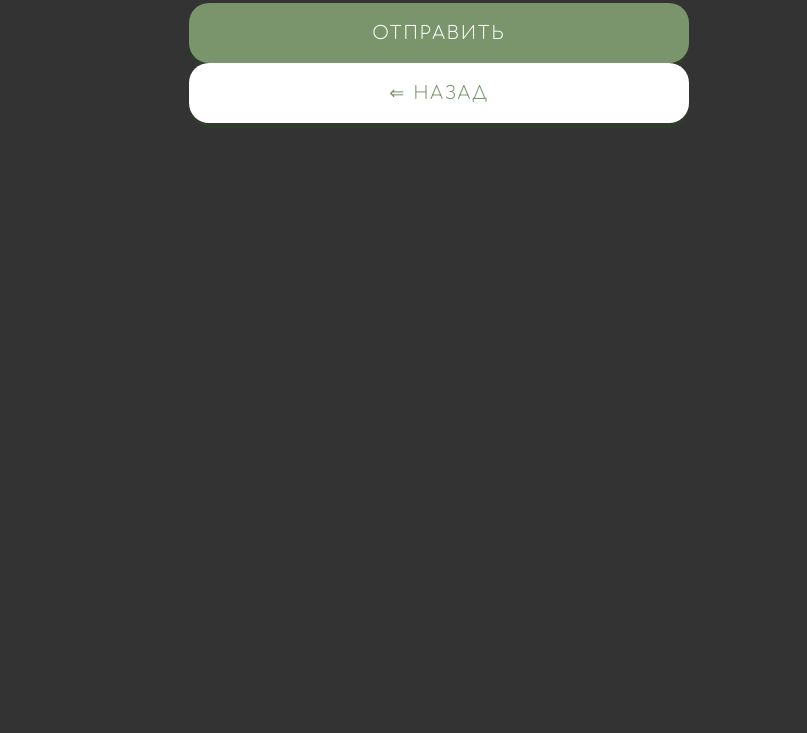
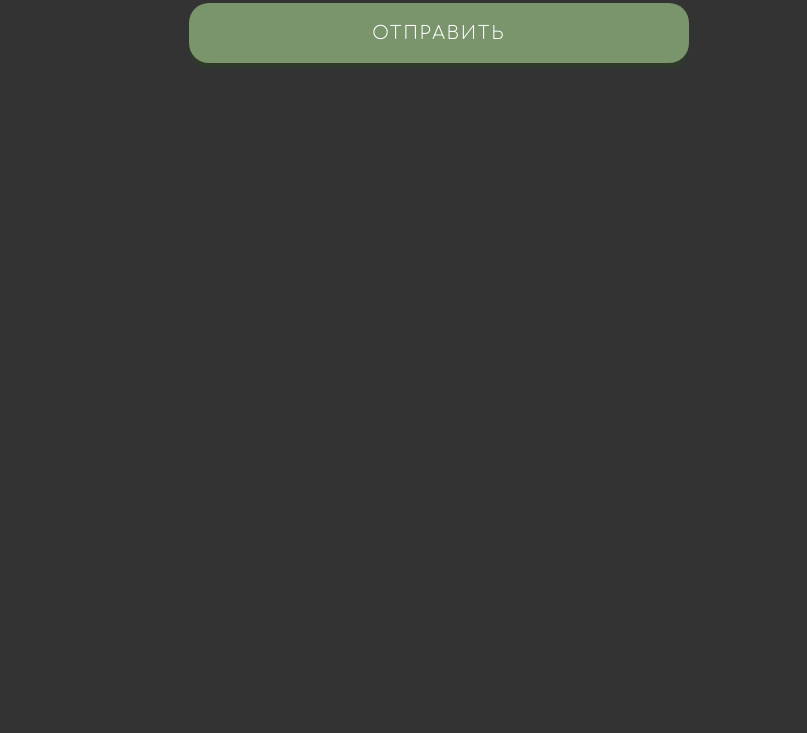
Before and after one commit to H89H89-hash/courses, a plain HTML site: page form.html in a window 1280 px wide. Shown: the part 67-800 px from the top of the page, without its empty margins (236-1043 px from the left). Drawn offline with Linux system fonts and the light colour scheme.

Commit message:
Update form.html

```diff
--- a/form.html
+++ b/form.html
@@ -16,7 +16,6 @@
   <body>
         <h1>Отправка заявки о желании попасть на курс</h1>
         <a class="form_send" href="https://forms.gle/wsTvNL4WeSdu6RFA6">Отправить</a>
-        <a class="form_back" href="./index.html" >&lArr; Назад</a>
       </div>
   </body>
 </html>
```
